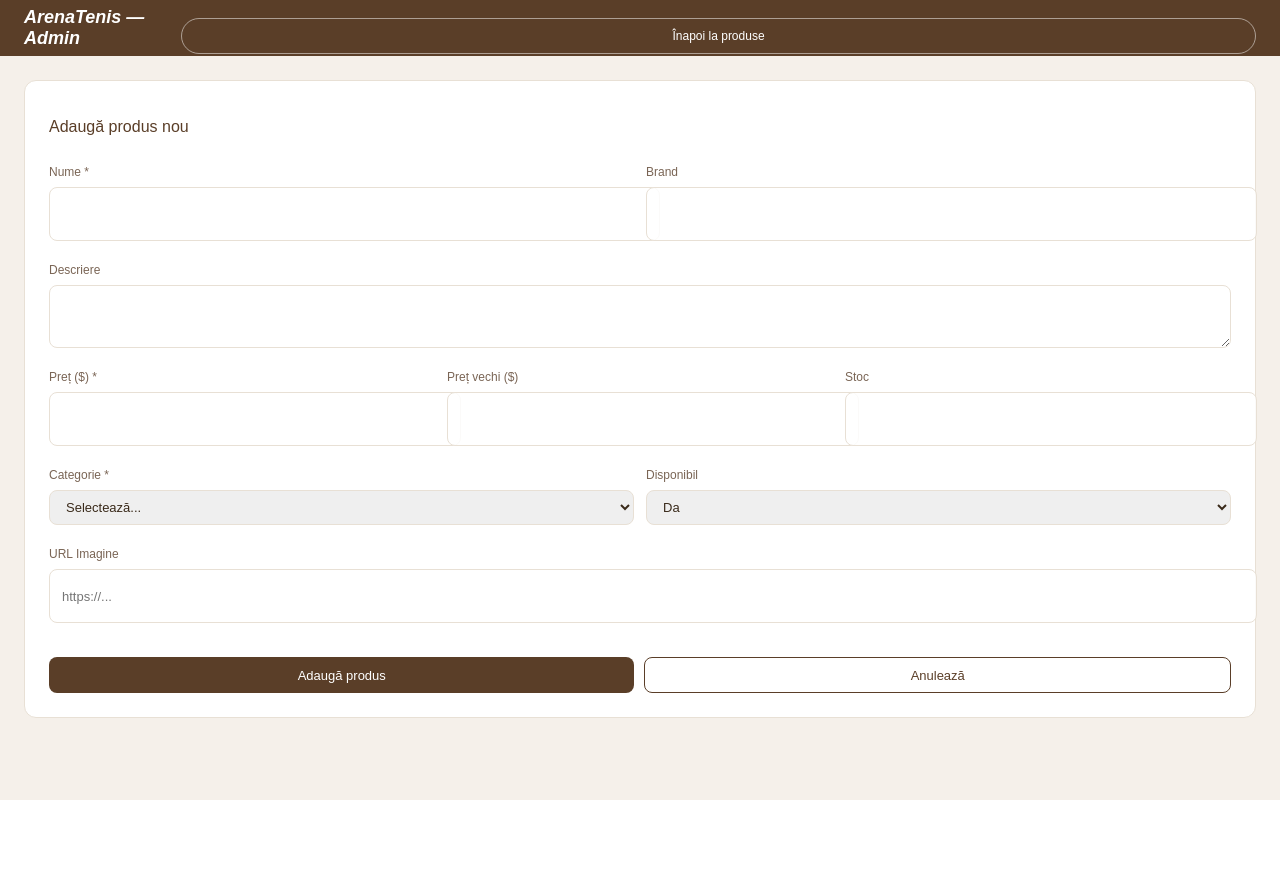
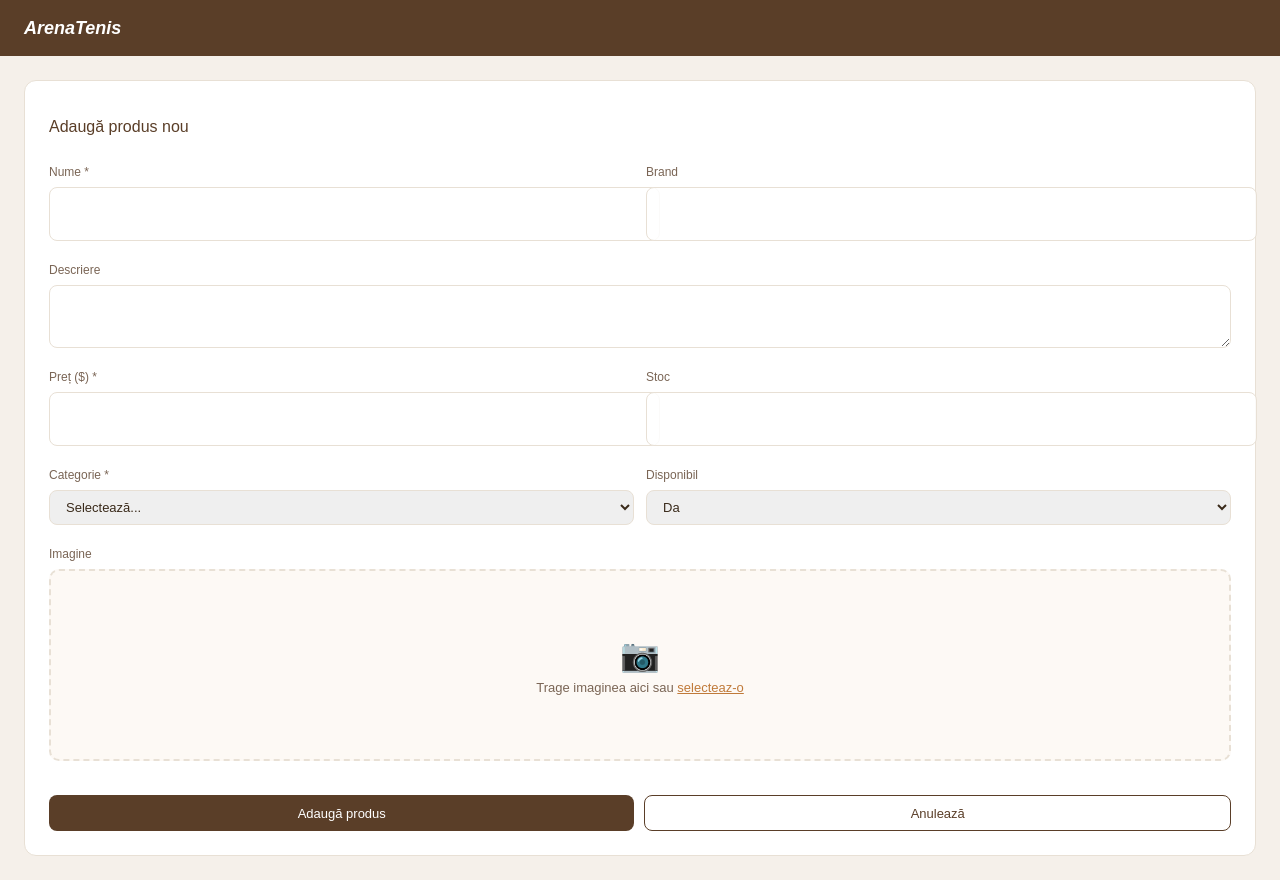
Before and after one commit to ionicka/AceZoneFrontend, a React (Create React App) app: page /admin/add in a window 1280 px wide. Before the commit the page ends 800 px from the top, so only its background shows below. Built offline with nearby package versions, Linux system fonts and the light colour scheme.

Commit message:
crud operation produs,

```diff
--- a/src/api/axiosConfig.js
+++ b/src/api/axiosConfig.js
@@ -1,10 +1,9 @@
 import axios from 'axios';
 
 const api = axios.create({
-    baseURL: 'http://localhost:8080',
+    baseURL: '',
 });
 
-// adauga automat token-ul JWT la fiecare request
 api.interceptors.request.use((config) => {
     const token = localStorage.getItem('token');
     if (token) {
--- /dev/null
+++ b/src/components/ImageUpload.css
@@ -0,0 +1,69 @@
+.upload-zone {
+  border: 2px dashed #e8e0d5;
+  border-radius: 10px;
+  padding: 1.5rem;
+  cursor: pointer;
+  transition: all 0.2s;
+  background: #fdf9f5;
+  text-align: center;
+  min-height: 140px;
+  display: flex;
+  align-items: center;
+  justify-content: center;
+}
+
+.upload-zone:hover { border-color: #c07a3a; background: #f5ece0; }
+.upload-zone.dragging { border-color: #c07a3a; background: #f5ece0; transform: scale(1.01); }
+.upload-zone.has-preview { padding: 0; border-style: solid; }
+
+.upload-placeholder { display: flex; flex-direction: column; align-items: center; gap: 6px; }
+
+.upload-icon { font-size: 32px; }
+
+.upload-placeholder p { font-size: 13px; color: #7a6555; margin: 0; }
+.upload-link { color: #c07a3a; font-weight: 500; text-decoration: underline; }
+.upload-hint { font-size: 11px; color: #aaa; }
+
+.preview-container {
+  position: relative;
+  width: 100%;
+  height: 180px;
+}
+
+.preview-img {
+  width: 100%;
+  height: 100%;
+  object-fit: cover;
+  border-radius: 8px;
+}
+
+.upload-overlay {
+  position: absolute;
+  inset: 0;
+  background: rgba(0,0,0,0.4);
+  color: #fff;
+  display: flex;
+  align-items: center;
+  justify-content: center;
+  font-size: 14px;
+  border-radius: 8px;
+}
+
+.remove-btn {
+  position: absolute;
+  top: 8px;
+  right: 8px;
+  background: rgba(0,0,0,0.5);
+  color: #fff;
+  border: none;
+  border-radius: 50%;
+  width: 26px;
+  height: 26px;
+  cursor: pointer;
+  font-size: 12px;
+  display: flex;
+  align-items: center;
+  justify-content: center;
+}
+
+.remove-btn:hover { background: #c62828; }
--- /dev/null
+++ b/src/components/ImageUpload.jsx
@@ -0,0 +1,85 @@
+import { useState, useRef } from "react";
+import api from "../api/axiosConfig";
+import "./ImageUpload.css";
+
+export default function ImageUpload({ value, onChange }) {
+  const [dragging, setDragging] = useState(false);
+  const [uploading, setUploading] = useState(false);
+  const [preview, setPreview] = useState(value || null);
+  const inputRef = useRef();
+
+  const handleFile = async (file) => {
+    if (!file || !file.type.startsWith("image/")) return;
+
+    setPreview(URL.createObjectURL(file));
+    setUploading(true);
+
+    const formData = new FormData();
+    formData.append("file", file);
+
+    try {
+      const res = await api.post("/api/products/upload", formData, {
+        headers: { "Content-Type": "multipart/form-data" }
+      });
+      onChange(res.data);
+    } catch {
+      alert("Eroare la încărcarea imaginii.");
+    } finally {
+      setUploading(false);
+    }
+  };
+
+  const handleDrop = (e) => {
+    e.preventDefault();
+    setDragging(false);
+    const file = e.dataTransfer.files[0];
+    handleFile(file);
+  };
+
+  const handleDragOver = (e) => {
+    e.preventDefault();
+    setDragging(true);
+  };
+
+  const handleDragLeave = () => setDragging(false);
+
+  const handleClick = () => inputRef.current.click();
+
+  const handleRemove = (e) => {
+    e.stopPropagation();
+    setPreview(null);
+    onChange("");
+  };
+
+  return (
+    <div
+      className={`upload-zone ${dragging ? "dragging" : ""} ${preview ? "has-preview" : ""}`}
+      onDrop={handleDrop}
+      onDragOver={handleDragOver}
+      onDragLeave={handleDragLeave}
+      onClick={handleClick}
+    >
+      <input
+        ref={inputRef}
+        type="file"
+        accept="image/*"
+        style={{ display: "none" }}
+        onChange={e => handleFile(e.target.files[0])}
+      />
+
+      {preview ? (
+        <div className="preview-container">
+          <img src={preview} alt="preview" className="preview-img" />
+          {uploading && <div className="upload-overlay">Se încarcă...</div>}
+          <button className="remove-btn" onClick={handleRemove}>✕</button>
+        </div>
+      ) : (
+        <div className="upload-placeholder">
+          <span className="upload-icon">&#128247;</span>
+          <p>Trage imaginea aici sau <span className="upload-link">selecteaz-o</span></p>
+
+        </div>
+      )}
+    </div>
+  );
+}
--- a/src/components/Navbar.jsx
+++ b/src/components/Navbar.jsx
@@ -34,12 +34,14 @@ if (token) {
       <div className="navbar-right">
        {isAdmin ? (
   <>
-    <Link to="/admin/products" className="nav-link admin-link">&#9776; Toate produsele</Link>
+      <Link to="/admin/products" className="nav-link admin-link">&#9776; Toate produsele</Link>
     <Link to="/admin/add" className="nav-link admin-link">+ Adaugă</Link>
-    <Link to="/admin/edit/1" className="nav-link admin-link">&#9998; Modifică</Link>
+    <Link to="/admin/products" className="nav-link admin-link">&#9998; Modifică</Link>
+
   </>
 ) : (
   <>
+
     <Link to="/favourites" className="nav-link">&#9825; Favourites</Link>
     <Link to="/cart" className="nav-link">&#128722; Cart <span className="cart-badge">0</span></Link>
   </>
--- a/src/pages/Home.jsx
+++ b/src/pages/Home.jsx
@@ -1,21 +1,36 @@
-import { useState } from "react";
+import { useState, useEffect } from "react";
 import { useNavigate } from "react-router-dom";
 import Navbar from "../components/Navbar";
+import api from "../api/axiosConfig";
 import "./Home.css";
 
-const categories = ["All Categories", "Fashion", "Health & Wellness", "Home", "Sports", "Court Rental"];
-
-const products = [
-  { id: 1, name: "Tennis Racket Pro Elite", price: 89.99, emoji: "🎾", badge: "Top Item" },
-  { id: 2, name: "Tennis Shoes Court Master", price: 94.99, oldPrice: 120.00, emoji: "👟" },
-  { id: 3, name: "Tennis Balls Wilson x3", price: 12.99, emoji: "⚽", badge: "Sale" },
-  { id: 4, name: "Tennis Bag Sport Pro", price: 59.99, oldPrice: 75.00, emoji: "🎒" },
-  { id: 5, name: "Court Rental — 1 hour", price: 25, emoji: "🎾", badge: "Rental" },
-  { id: 6, name: "Wristband & Grip Set", price: 18.50, emoji: "🧤" },
-];
+const categories = ["All Categories", "Rackets", "Shoes", "Balls", "Bags", "Clothing", "Accessories", "Court Rental"];
 
 export default function Home() {
+  const [products, setProducts] = useState([]);
+  const [filtered, setFiltered] = useState([]);
+  const [activeCategory, setActiveCategory] = useState("All Categories");
   const [sidebarOpen, setSidebarOpen] = useState(false);
+  const [loading, setLoading] = useState(true);
+
+  useEffect(() => {
+    api.get("/api/products")
+      .then(res => {
+        setProducts(res.data);
+        setFiltered(res.data);
+        setLoading(false);
+      })
+      .catch(() => setLoading(false));
+  }, []);
+
+  const handleCategory = (cat) => {
+    setActiveCategory(cat);
+    if (cat === "All Categories") {
+      setFiltered(products);
+    } else {
+      setFiltered(products.filter(p => p.category === cat));
+    }
+  };
 
   return (
     <div className="home-page">
@@ -25,24 +40,44 @@ export default function Home() {
           &#9776; Filters
         </button>
         {categories.map(cat => (
-          <button key={cat} className={`cat-btn ${cat === "All Categories" ? "active" : ""}`}>
+          <button
+            key={cat}
+            className={`cat-btn ${activeCategory === cat ? "active" : ""}`}
+            onClick={() => handleCategory(cat)}
+          >
             {cat}
           </button>
         ))}
       </div>
+
       <div className="main-layout">
         <aside className={`sidebar ${sidebarOpen ? "open" : "closed"}`}>
           {/* filtre */}
         </aside>
+
         <div className="products-grid">
-          {products.map(p => (
+          {loading && <p style={{ padding: "1rem", color: "#7a6555" }}>Se încarcă produsele...</p>}
+
+          {!loading && filtered.length === 0 && (
+            <p style={{ padding: "1rem", color: "#7a6555" }}>Nu există produse în această categorie.</p>
+          )}
+
+          {filtered.map(p => (
             <div key={p.id} className="product-card">
               <div className="product-img">
-                {p.emoji}
-                {p.badge && <span className="badge">{p.badge}</span>}
+               {p.imageUrl
+  ? <img
+      src={`http://localhost:8080${p.imageUrl}`}
+      alt={p.name}
+      style={{ width: "100%", height: "100%", objectFit: "cover" }}
+    />
+  : <span style={{ fontSize: 48 }}>🎾</span>
+}
+                {p.stock === 0 && <span className="badge" style={{ background: "#c62828" }}>Stoc epuizat</span>}
               </div>
               <div className="product-info">
                 <p className="product-name">{p.name}</p>
+                {p.brand && <p style={{ fontSize: 11, color: "#9e8572", marginBottom: 4 }}>{p.brand}</p>}
                 <div className="product-price">
                   {p.oldPrice && <span className="price-old">${p.oldPrice}</span>}
                   <span className="price-new">${p.price}</span>
--- a/src/pages/admin/AdminAdd.jsx
+++ b/src/pages/admin/AdminAdd.jsx
@@ -2,9 +2,10 @@ import { useState } from "react";
 import { useNavigate } from "react-router-dom";
 import api from "../../api/axiosConfig";
 import "./Admin.css";
+import ImageUpload from "../../components/ImageUpload";
 
 const emptyForm = {
-  name: "", description: "", price: "", oldPrice: "",
+  name: "", description: "", price: "",
   category: "", brand: "", imageUrl: "", stock: "", available: true
 };
 
@@ -32,12 +33,11 @@ export default function AdminAdd() {
 
   return (
     <div className="admin-page">
-      <header className="admin-header">
-        <span className="logo">ArenaTenis — Admin</span>
-        <button onClick={() => navigate("/admin/products")} className="back-btn">
-          Înapoi la produse
-        </button>
-      </header>
+     <header className="admin-header">
+  <span className="logo" onClick={() => navigate("/home")} style={{ cursor: "pointer" }}>
+    ArenaTenis
+  </span>
+</header>
       <div className="admin-content">
         <div className="admin-form-section">
           <h2>Adaugă produs nou</h2>
@@ -63,10 +63,7 @@ export default function AdminAdd() {
                 <label>Preț ($) *</label>
                 <input type="number" step="0.01" value={form.price} onChange={update("price")} required />
               </div>
-              <div className="form-group">
-                <label>Preț vechi ($)</label>
-                <input type="number" step="0.01" value={form.oldPrice} onChange={update("oldPrice")} />
-              </div>
+
               <div className="form-group">
                 <label>Stoc</label>
                 <input type="number" value={form.stock} onChange={update("stock")} />
@@ -90,13 +87,12 @@ export default function AdminAdd() {
               </div>
             </div>
             <div className="form-group">
-              <label>URL Imagine</label>
-              <input value={form.imageUrl} onChange={update("imageUrl")} placeholder="https://..." />
-              {form.imageUrl && (
-                <img src={form.imageUrl} alt="preview"
-                  style={{ marginTop: 8, height: 100, borderRadius: 8, objectFit: "cover" }} />
-              )}
-            </div>
+  <label>Imagine</label>
+  <ImageUpload
+    value={form.imageUrl}
+    onChange={(url) => setForm({ ...form, imageUrl: url })}
+  />
+</div>
             <div className="form-actions">
               <button type="submit" className="btn-primary">Adaugă produs</button>
               <button type="button" className="btn-secondary"
--- a/src/pages/admin/AdminEdit.jsx
+++ b/src/pages/admin/AdminEdit.jsx
@@ -2,7 +2,7 @@ import { useState, useEffect } from "react";
 import { useNavigate, useParams } from "react-router-dom";
 import api from "../../api/axiosConfig";
 import "./Admin.css";
-
+import ImageUpload from "../../components/ImageUpload";
 const categories = ["Rackets", "Shoes", "Balls", "Bags", "Clothing", "Accessories", "Court Rental"];
 
 export default function AdminEdit() {
@@ -36,11 +36,10 @@ export default function AdminEdit() {
   return (
     <div className="admin-page">
       <header className="admin-header">
-        <span className="logo">ArenaTenis — Admin</span>
-        <button onClick={() => navigate("/admin/products")} className="back-btn">
-          Înapoi la produse
-        </button>
-      </header>
+  <span className="logo" onClick={() => navigate("/home")} style={{ cursor: "pointer" }}>
+    ArenaTenis
+  </span>
+</header>
       <div className="admin-content">
         <div className="admin-form-section">
           <h2>Modifică produs #{id}</h2>
@@ -93,13 +92,12 @@ export default function AdminEdit() {
               </div>
             </div>
             <div className="form-group">
-              <label>URL Imagine</label>
-              <input value={form.imageUrl || ""} onChange={update("imageUrl")} />
-              {form.imageUrl && (
-                <img src={form.imageUrl} alt="preview"
-                  style={{ marginTop: 8, height: 100, borderRadius: 8, objectFit: "cover" }} />
-              )}
-            </div>
+  <label>Imagine</label>
+  <ImageUpload
+    value={form.imageUrl}
+    onChange={(url) => setForm({ ...form, imageUrl: url })}
+  />
+</div>
             <div className="form-actions">
               <button type="submit" className="btn-primary">Salvează modificările</button>
               <button type="button" className="btn-secondary"
--- a/src/pages/admin/AdminProducts.jsx
+++ b/src/pages/admin/AdminProducts.jsx
@@ -93,11 +93,10 @@ export default function AdminProducts() {
 function AdminHeader() {
   const navigate = useNavigate();
   return (
-    <header className="admin-header">
-      <span className="logo">ArenaTenis — Admin</span>
-      <button onClick={() => navigate("/home")} className="back-btn">
-        Înapoi la site
-      </button>
-    </header>
+   <header className="admin-header">
+  <span className="logo" onClick={() => navigate("/home")} style={{ cursor: "pointer" }}>
+    ArenaTenis
+  </span>
+</header>
   );
 }
```
Also changed, not shown: src/App.js (+7 -6 lines).
